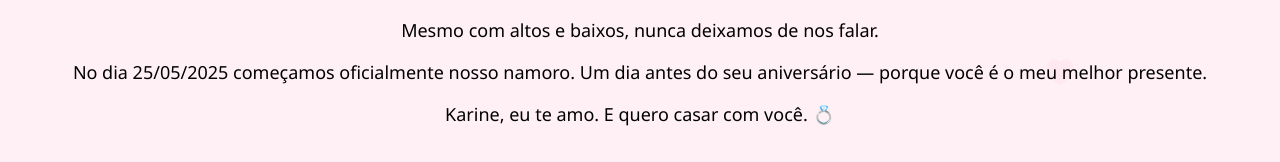
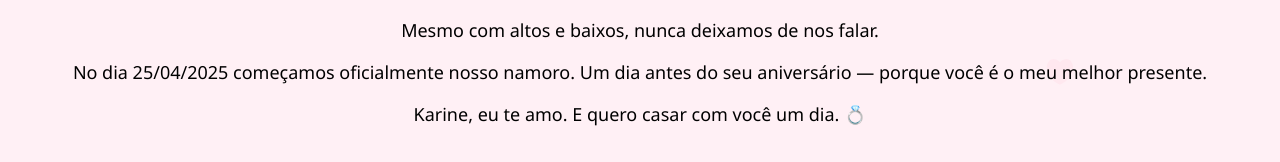
Before and after one commit to Juanalves192/nossa-historia-karine, a plain HTML site: page index.html in a window 1280 px wide. Shown: the part 172-334 px from the top of the page. Drawn offline with Linux system fonts and the light colour scheme.

Commit message:
Update index.html

```diff
--- a/index.html
+++ b/index.html
@@ -63,8 +63,8 @@
 
   <p>Nos conhecemos na faculdade em 2022, e desde então, minha vida mudou.</p>
   <p>Mesmo com altos e baixos, nunca deixamos de nos falar.</p>
-  <p>No dia 25/05/2025 começamos oficialmente nosso namoro. Um dia antes do seu aniversário — porque você é o meu melhor presente.</p>
-  <p>Karine, eu te amo. E quero casar com você. 💍</p>
+  <p>No dia 25/04/2025 começamos oficialmente nosso namoro. Um dia antes do seu aniversário — porque você é o meu melhor presente.</p>
+  <p>Karine, eu te amo. E quero casar com você um dia. 💍</p>
 
   <button onclick="mostrarMensagem()">Clique aqui</button>
 
```
